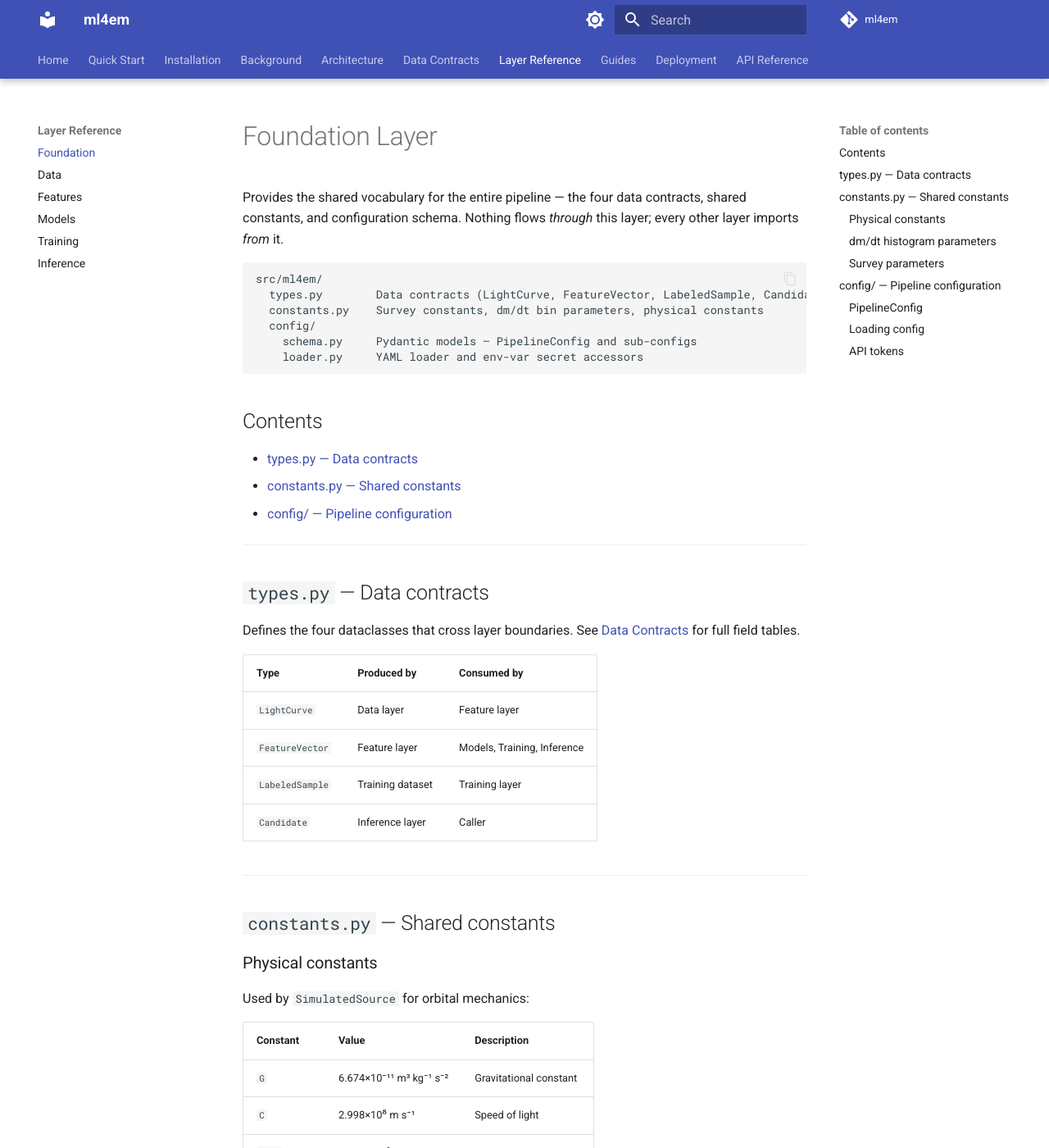
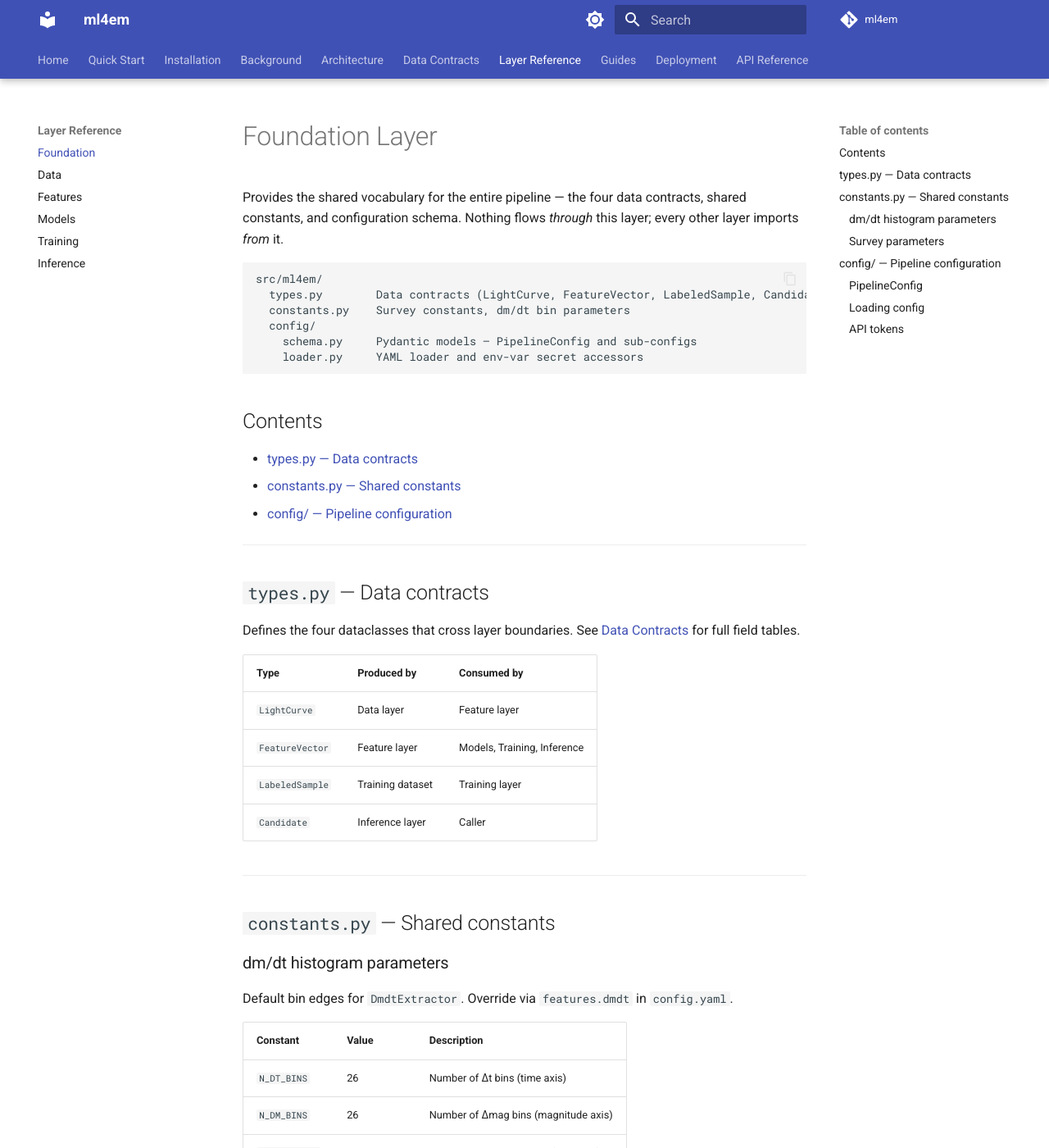
Before and after one commit to ManiacUrgency42/ml4em, an MkDocs documentation site: the page built from docs/layers/foundation.md, in a window 1280 px wide and 1400 px high. Shown: the whole window at 82% size. Built offline with MkDocs 1.6.1 and Material for MkDocs 9.7.7, drawn with Linux system fonts in a browser that asks for light colours; comment, search, counter and statistics services are not loaded; some of the changed text lies outside the part shown.

Commit message:
remove physical constants and SimulatedSource details
Physical constants (G, C, MSUN, RSUN, MTSUN_SI) removed from constants.py
and all doc references — they were added in anticipation of SimulatedSource
which is not yet implemented. SimulatedSource reduced to a one-line stub
note in docs. Removed SimulatedSource section from background/surveys.md.

Co-Authored-By: Claude Sonnet 4.6 <noreply@anthropic.com>

````diff
--- a/docs/api/constants.md
+++ b/docs/api/constants.md
@@ -1,6 +1,6 @@
 # Constants
 
-Survey parameters, dm/dt bin parameters, and physical constants.
+Survey parameters and dm/dt bin parameters.
 
 See [Foundation Layer](../layers/foundation.md#constants) for a
 human-readable table of all constants.
--- a/docs/layers/foundation.md
+++ b/docs/layers/foundation.md
@@ -5,7 +5,7 @@ Provides the shared vocabulary for the entire pipeline — the four data contrac
 ```
 src/ml4em/
   types.py        Data contracts (LightCurve, FeatureVector, LabeledSample, Candidate)
-  constants.py    Survey constants, dm/dt bin parameters, physical constants
+  constants.py    Survey constants, dm/dt bin parameters
   config/
     schema.py     Pydantic models — PipelineConfig and sub-configs
     loader.py     YAML loader and env-var secret accessors
@@ -33,18 +33,6 @@ Defines the four dataclasses that cross layer boundaries. See [Data Contracts](.
 ---
 
 ## `constants.py` — Shared constants { #constants }
-
-### Physical constants
-
-Used by `SimulatedSource` for orbital mechanics:
-
-| Constant | Value | Description |
-|----------|-------|-------------|
-| `G` | 6.674×10⁻¹¹ m³ kg⁻¹ s⁻² | Gravitational constant |
-| `C` | 2.998×10⁸ m s⁻¹ | Speed of light |
-| `MSUN` | 1.988×10³⁰ kg | Solar mass |
-| `RSUN` | 6.957×10⁸ m | Solar radius |
-| `MTSUN_SI` | G × MSUN / C³ | Solar mass in seconds |
 
 ### dm/dt histogram parameters
 
````
Also changed, not shown: docs/background/surveys.md (+0 -14 lines), docs/layers/data.md (+2 -5 lines), 1 other file.
